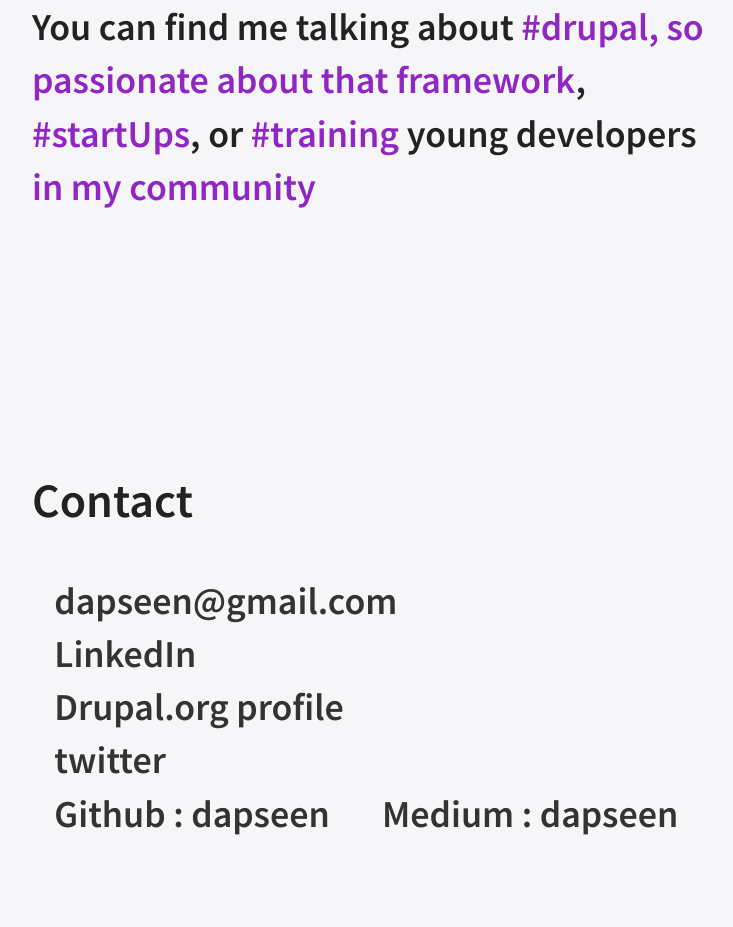
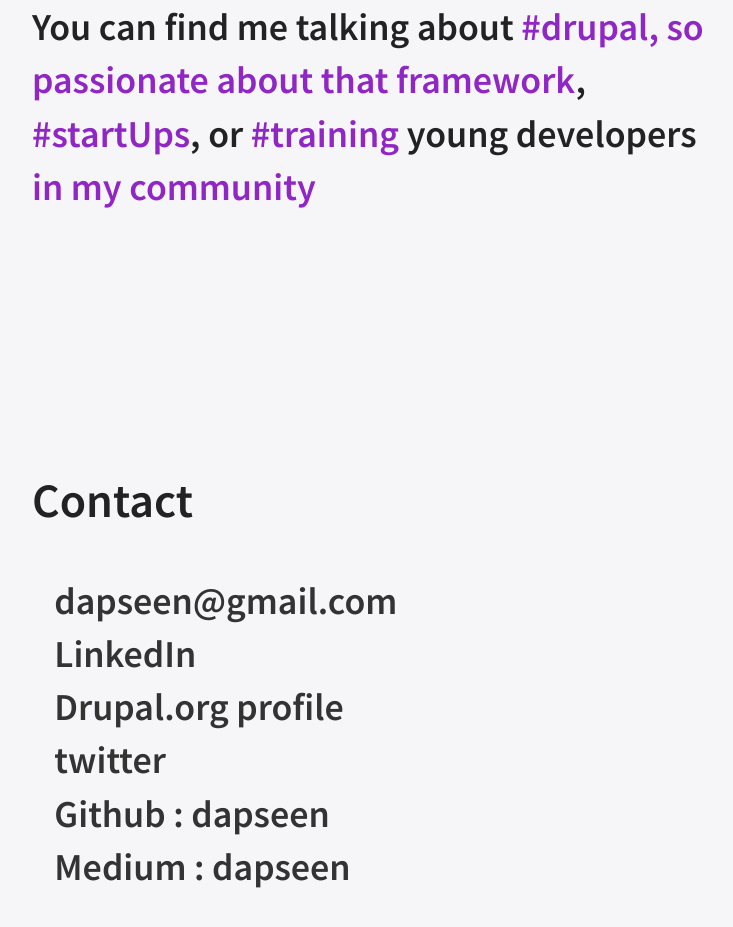
Before and after one commit to dapseen/gh-pages, a plain HTML site: page index.html in a window 1280 px wide. Shown: the part 1786-2713 px from the top of the page, without its empty margins (388-1121 px from the left). Drawn offline with nearby package versions, Linux system fonts and the light colour scheme.

Commit message:
break tag

```diff
--- a/index.html
+++ b/index.html
@@ -92,7 +92,7 @@
                 <a href="https://linkedin.com/in/dapseen">LinkedIn</a> <br>
                 <a href="https://drupal.org/u/dapseen">Drupal.org profile</a>  <br>
                 <a href="https://twitter.com/dapseen">twitter</a>  <br>
-                <a href="https://github.com/dapseen">Github : dapseen</a>
+                <a href="https://github.com/dapseen">Github : dapseen</a> <br>
                 <a href="https://medium.com/@dapseen">Medium : dapseen</a>
                 </h3>
         </section>
```
